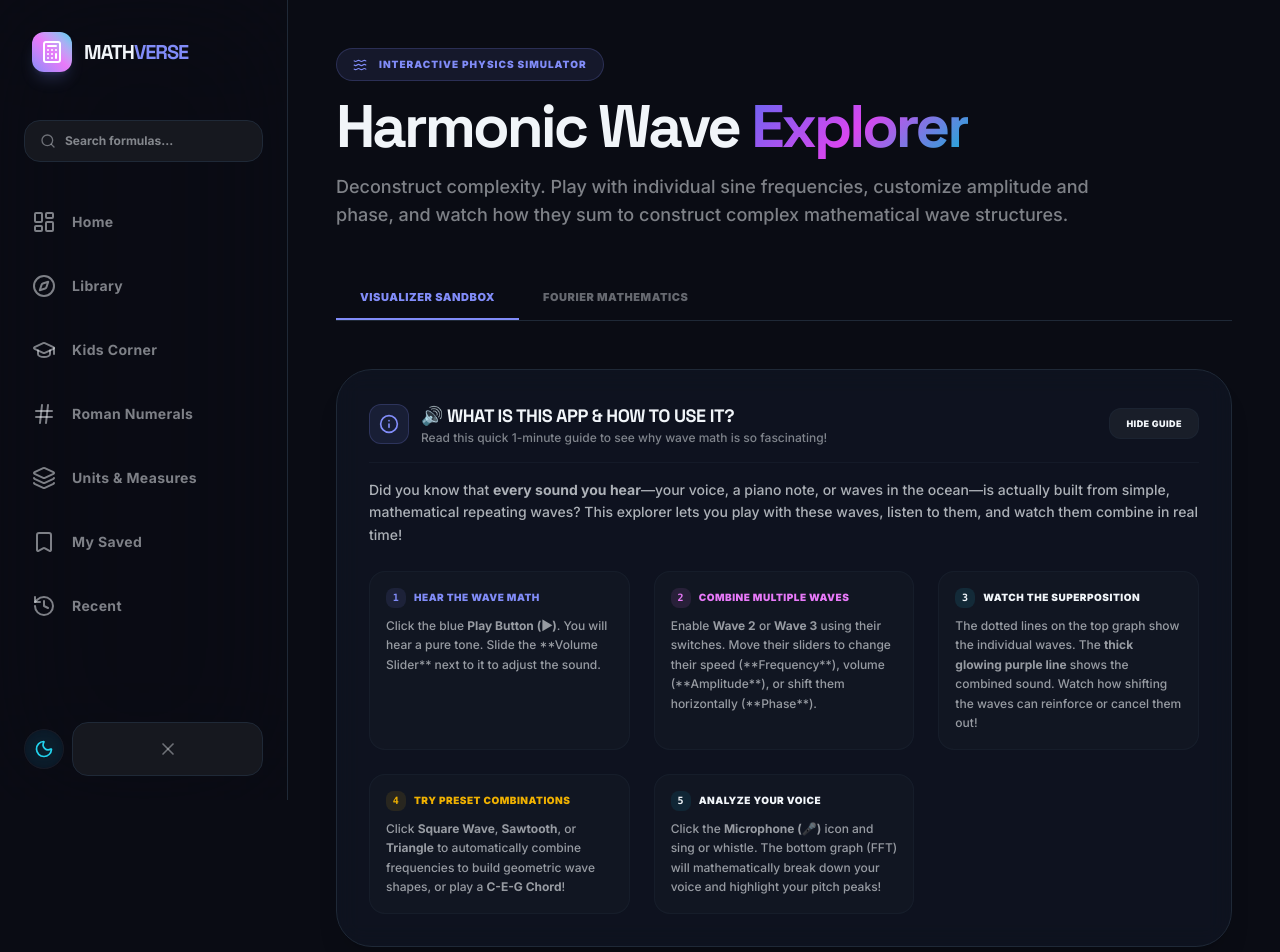
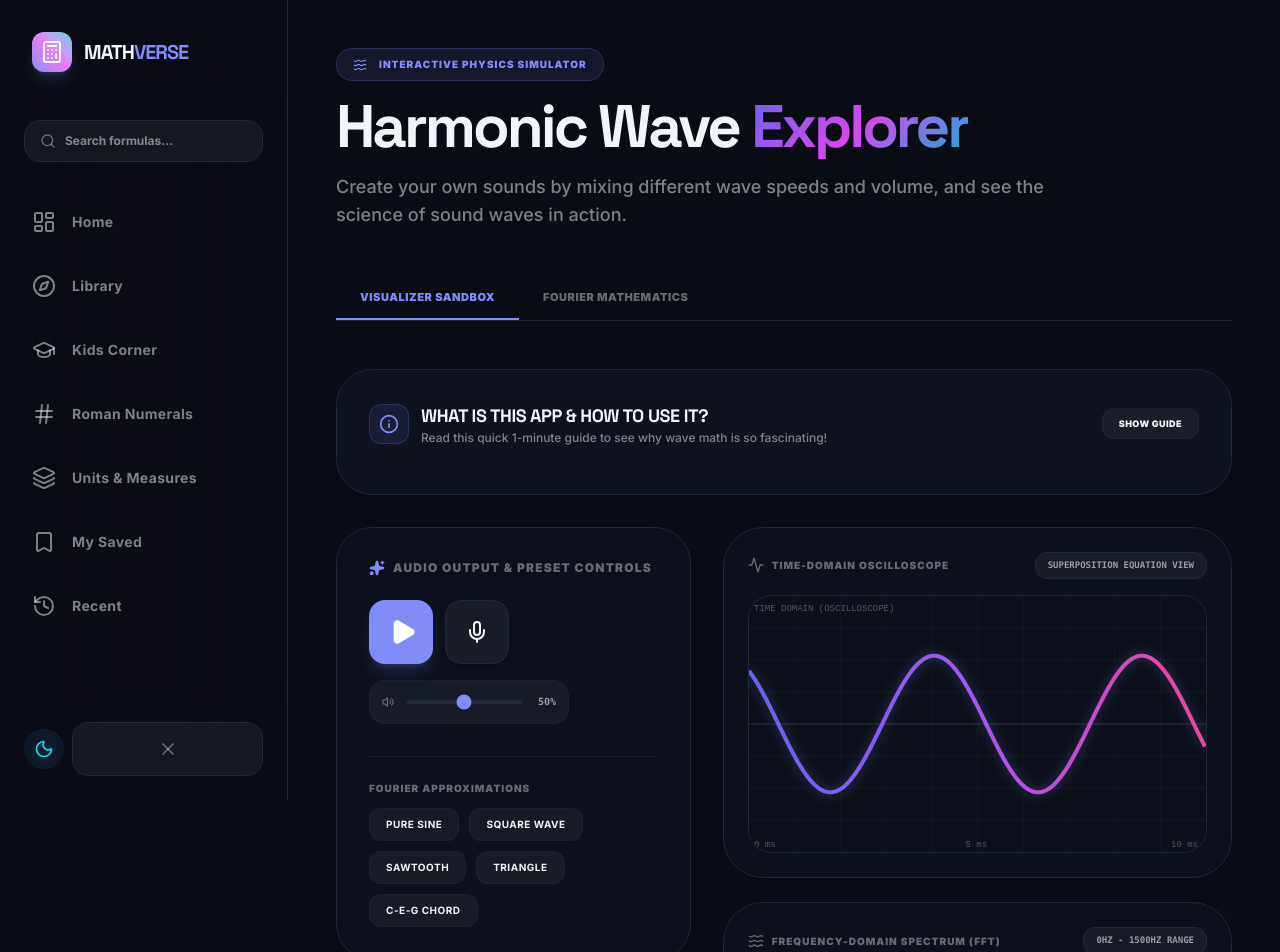
Before and after one commit to vickypandey14/MathematicsVerse, a Next.js app: page /wave-explorer in a window 1280 px wide. Shown: the top 952 px of the page. Built offline with nearby package versions, Linux system fonts and the light colour scheme.

Commit message:
docs: Hide guide card by default, remove emojis and em dashes, and simplify subheadings

```diff
--- a/src/app/page.tsx
+++ b/src/app/page.tsx
@@ -70,7 +70,7 @@ export default async function Home() {
                   Harmonic Wave Explorer
                 </h3>
                 <p className="text-foreground/60 font-medium text-sm md:text-base leading-relaxed">
-                  Deconstruct sound. Customize fundamental wave pitches, amplitude, and phase offsets, and visually watch the mathematics of wave superposition and Fourier series come to life.
+                  Play with frequencies, blend waves together, and see how they combine to create different sounds.
                 </p>
                 <div className="pt-2">
                   <Link
--- a/src/app/wave-explorer/page.tsx
+++ b/src/app/wave-explorer/page.tsx
@@ -32,7 +32,7 @@ export default function WaveExplorer() {
   const [volume, setVolume] = useState(0.5);
   const [showIndividual, setShowIndividual] = useState(true);
   const [activeTab, setActiveTab] = useState<'visuals' | 'theory'>('visuals');
-  const [showGuide, setShowGuide] = useState(true);
+  const [showGuide, setShowGuide] = useState(false);
 
   // Wave state
   const [waves, setWaves] = useState<WaveConfig[]>([
@@ -659,7 +659,7 @@ export default function WaveExplorer() {
               Harmonic Wave <span className="gradient-text">Explorer</span>
             </h1>
             <p className="text-foreground/50 font-medium text-lg max-w-3xl">
-              Deconstruct complexity. Play with individual sine frequencies, customize amplitude and phase, and watch how they sum to construct complex mathematical wave structures.
+              Create your own sounds by mixing different wave speeds and volume, and see the science of sound waves in action.
             </p>
           </div>
         </header>
@@ -708,7 +708,7 @@ export default function WaveExplorer() {
                     </div>
                     <div>
                       <h2 className="text-base md:text-lg font-heading font-black text-foreground uppercase tracking-tight">
-                        🔊 What is this app & How to use it?
+                        What is this app & How to use it?
                       </h2>
                       <p className="text-xs text-foreground/50 font-medium">Read this quick 1-minute guide to see why wave math is so fascinating!</p>
                     </div>
@@ -730,7 +730,7 @@ export default function WaveExplorer() {
                       className="overflow-hidden space-y-6 pt-4 border-t border-border/40"
                     >
                       <p className="text-sm text-foreground/70 leading-relaxed font-medium">
-                        Did you know that <strong>every sound you hear</strong>—your voice, a piano note, or waves in the ocean—is actually built from simple, mathematical repeating waves?
+                        Did you know that <strong>every sound you hear</strong> (such as your voice, a piano note, or waves in the ocean) is actually built from simple, mathematical repeating waves?
                         This explorer lets you play with these waves, listen to them, and watch them combine in real time!
                       </p>
 
@@ -741,7 +741,7 @@ export default function WaveExplorer() {
                             Hear the Wave Math
                           </h4>
                           <p className="leading-relaxed font-medium">
-                            Click the blue <strong>Play Button (▶)</strong>. You will hear a pure tone. Slide the **Volume Slider** next to it to adjust the sound.
+                            Click the blue <strong>Play Button</strong>. You will hear a pure tone. Slide the **Volume Slider** next to it to adjust the sound.
                           </p>
                         </div>
 
@@ -781,7 +781,7 @@ export default function WaveExplorer() {
                             Analyze Your Voice
                           </h4>
                           <p className="leading-relaxed font-medium">
-                            Click the <strong>Microphone (🎤)</strong> icon and sing or whistle. The bottom graph (FFT) will mathematically break down your voice and highlight your pitch peaks!
+                            Click the <strong>Microphone</strong> icon and sing or whistle. The bottom graph (FFT) will mathematically break down your voice and highlight your pitch peaks!
                           </p>
                         </div>
                       </div>
```
